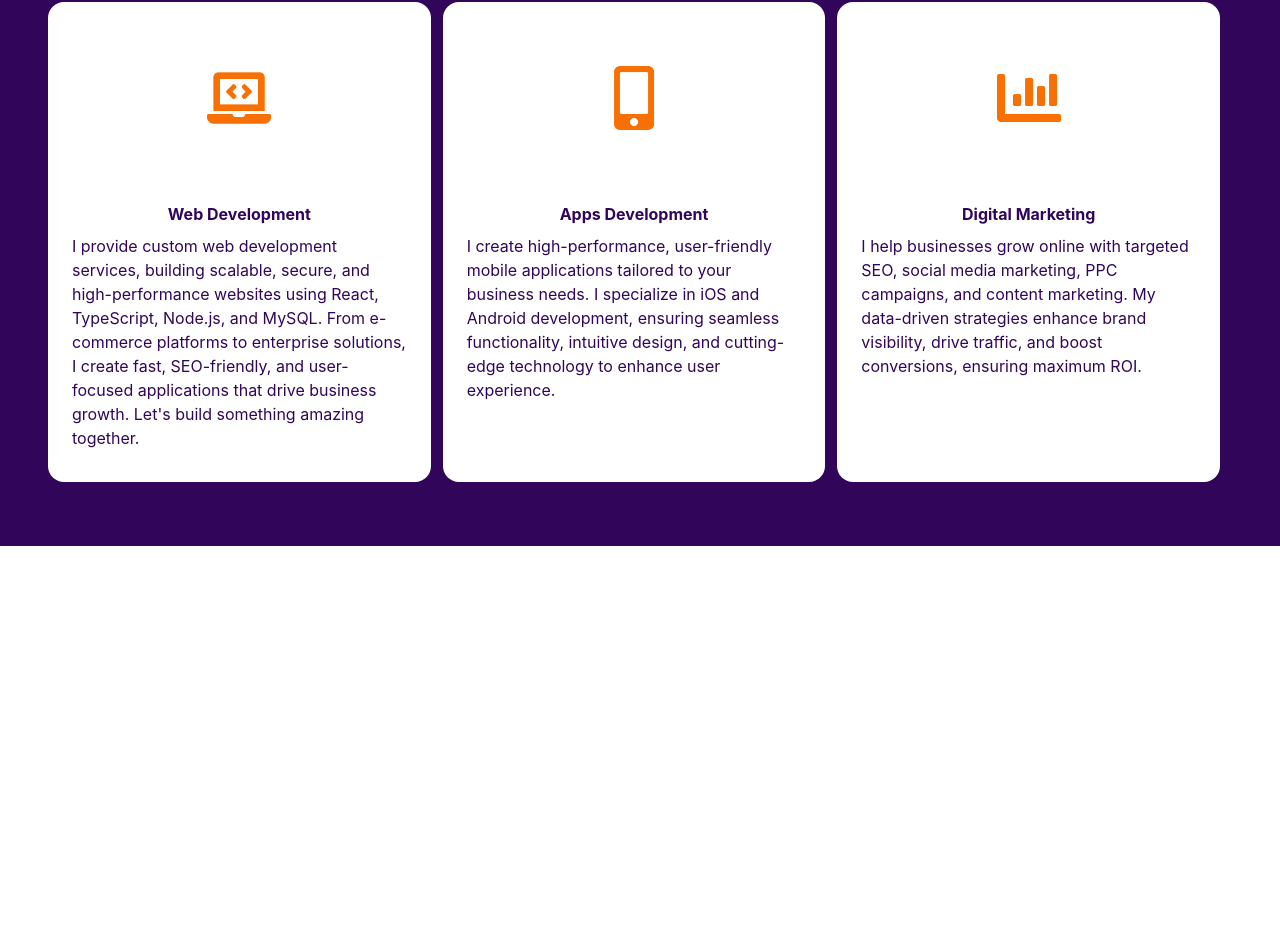
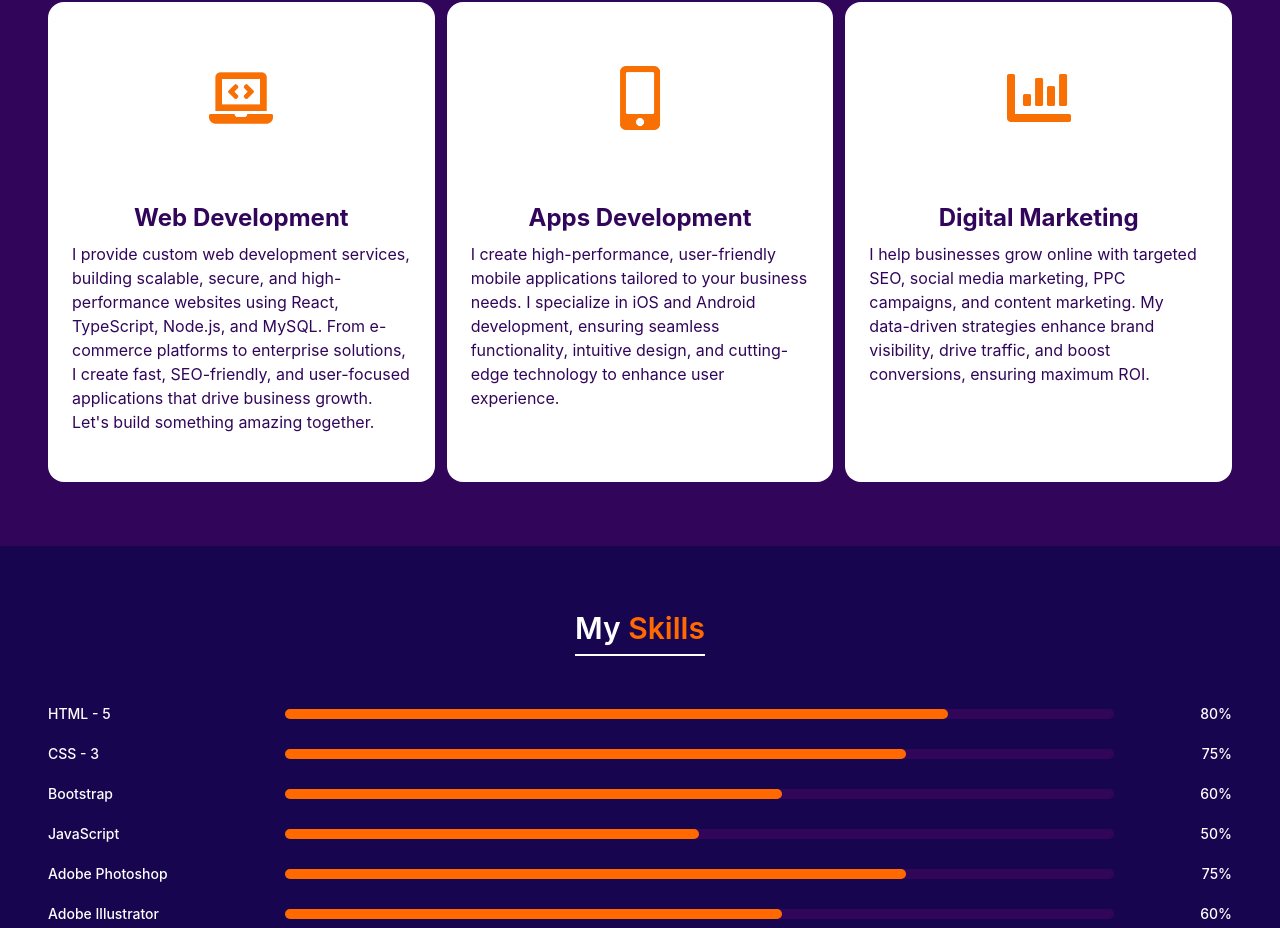
Before and after one commit to minion-star/Portfolio, a React (Vite) app: page / in a window 1280 px wide. Shown: the part 1834-2762 px from the top of the page. Before the commit the page ends 2380 px from the top, so only its background shows below. Built offline with nearby package versions, Linux system fonts and the light colour scheme.

Commit message:
complete skills

```diff
--- a/src/services/Services.tsx
+++ b/src/services/Services.tsx
@@ -19,7 +19,7 @@ const Services = () =>{
                     {/* Service */}
                     <div className="w-full md:w-1/3 text-center md:text-left px-6 mt-8 md:mt-0 bg-white mr-3 flex flex-col items-center rounded-2xl h-120">
                         <img src={computer} className="h-16 w-16 m-16" />
-                        <h3 className="text-[#31065A] font-bold m-2">Web Development</h3>
+                        <h3 className="text-[#31065A] font-bold m-2 text-xl md:text-2xl">Web Development</h3>
                         <p className="text-[#31065A]">I provide custom web development services, building scalable, secure, and
                             high-performance websites using React, TypeScript, Node.js, and MySQL. From e-commerce platforms to enterprise solutions,
                             I create fast, SEO-friendly,
@@ -28,13 +28,13 @@ const Services = () =>{
                     </div>
                     <div className="w-full md:w-1/3 text-center md:text-left px-6 mt-8 md:mt-0 bg-white mr-3 flex flex-col items-center rounded-2xl h-120">
                         <img src={mobile} className="h-16 w-16 m-16"/>
-                        <h4 className="text-[#31065A] font-bold m-2">Apps Development</h4>
+                        <h4 className="text-[#31065A] font-bold m-2 text-xl md:text-2xl">Apps Development</h4>
                         <p className="text-[#31065A]">I create high-performance, user-friendly mobile applications tailored to your business needs. I specialize in iOS and Android development, ensuring seamless functionality, intuitive design, and cutting-edge technology to enhance user experience.
                         </p>
                     </div>
-                    <div className="w-full md:w-1/3 text-center md:text-left px-6 mt-8 md:mt-0 bg-white mr-3 flex flex-col items-center rounded-2xl h-120">
+                    <div className="w-full md:w-1/3 text-center md:text-left px-6 mt-8 md:mt-0 bg-white flex flex-col items-center rounded-2xl h-120">
                         <img src={digitalmarketing} className="h-16 w-16 m-16" />
-                        <h4 className="text-[#31065A] font-bold m-2" >Digital Marketing</h4>
+                        <h4 className="text-[#31065A] font-bold m-2 text-xl md:text-2xl" >Digital Marketing</h4>
                         <p className="text-[#31065A]">
                         I help businesses grow online with targeted SEO, social media marketing, PPC campaigns, and content marketing. My data-driven strategies enhance brand visibility, drive traffic, and boost conversions, ensuring maximum ROI.
                         </p>
--- a/src/skills/Skills.tsx
+++ b/src/skills/Skills.tsx
@@ -1,9 +1,36 @@
 
+const skills = [
+    { name: "HTML - 5", level: 80 },
+    { name: "CSS - 3", level: 75 },
+    { name: "Bootstrap", level: 60 },
+    { name: "JavaScript", level: 50 },
+    { name: "Adobe Photoshop", level: 75 },
+    { name: "Adobe Illustrator", level: 60 },
+  ];
 
 const Skills = () => {
     return (
-        <div>
+        <div id="services" className="w-full bg-[#170550]">
+            <div className="w-full text-center mb-8 md:mb-12 pt-16">
+                <h2 className="text-white text-3xl font-semibold border-b-2 border-white inline-block pb-2">
+                My <span className="text-orange-500">Skills</span>
+                </h2>
+            </div>
+            <div className="space-y-4 px-12">
+                {skills.map((skill, index) => (
+                <div key={index} className="w-full md:flex-row flex flex-col items-center">
+                        <span className="text-sm font-medium mb-1 md:w-1/5 text-left text-white">{skill.name}</span>
+                        <div className="w-full bg-[#31065A] rounded-full h-2.5 mb-1 md:w-7/10">
+                            <div
+                                className="bg-orange-500 h-2.5 rounded-full"
+                                style={{ width: `${skill.level}%` }}
+                            ></div>
+                        </div>
+                        <span className="text-sm font-medium mb-1 md:w-1/10 text-white text-right">{skill.level}%</span>
 
+                </div>
+                ))}
+            </div>
         </div>
     );
 }
```
